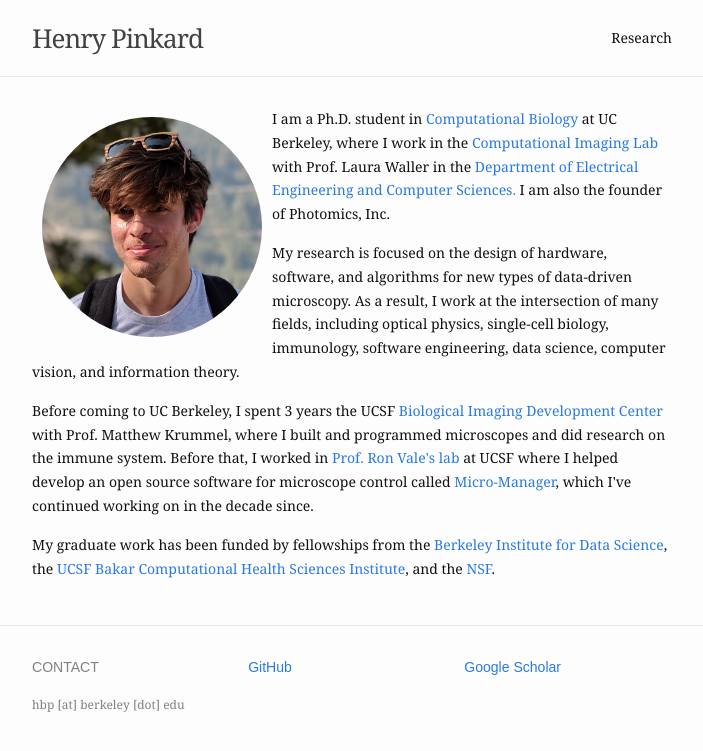
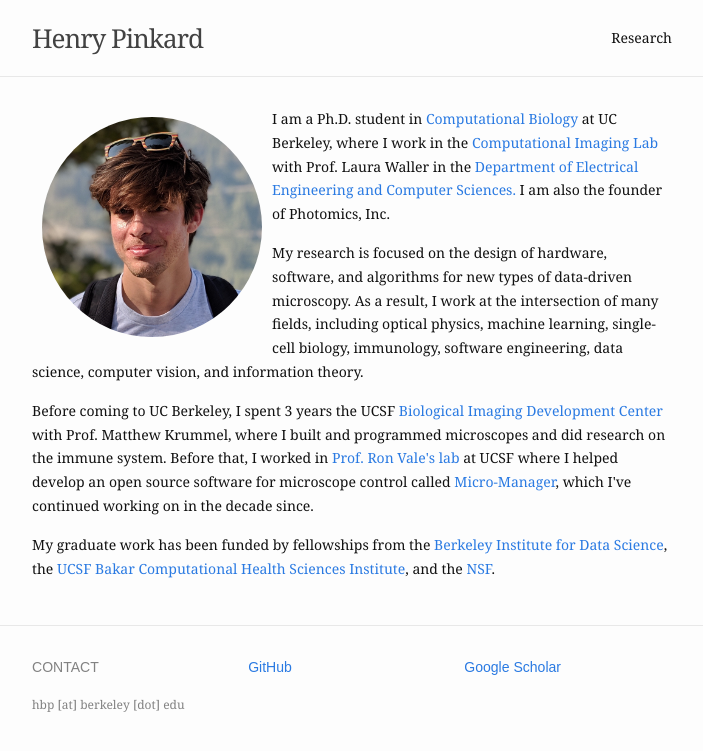
Before and after one commit to henrypinkard/henrypinkard.github.io, a Jekyll site: the page built from index.md, in a window 1280 px wide. Shown: the top 751 px of the page, without its empty margins (288-991 px from the left). Built offline with Jekyll 4.4.1, drawn with Linux system fonts in a browser that asks for light colours.

Commit message:
add thing

```diff
--- a/index.md
+++ b/index.md
@@ -10,7 +10,7 @@ profile_picture:
 	<!-- <a href="https://photomics.ai/">Photomics, Inc.</a>  -->
 </p>
 
-<p>My research is focused on the design of hardware, software, and algorithms for new types of data-driven microscopy. As a result, I work at the intersection of many fields, including optical physics, single-cell biology, immunology, software engineering, data science, computer vision, and information theory.
+<p>My research is focused on the design of hardware, software, and algorithms for new types of data-driven microscopy. As a result, I work at the intersection of many fields, including optical physics, machine learning, single-cell biology, immunology, software engineering, data science, computer vision, and information theory.
 
 
 <p>
```
